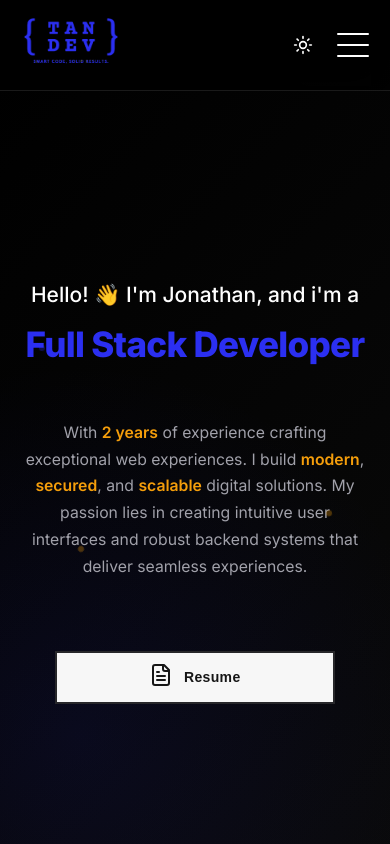
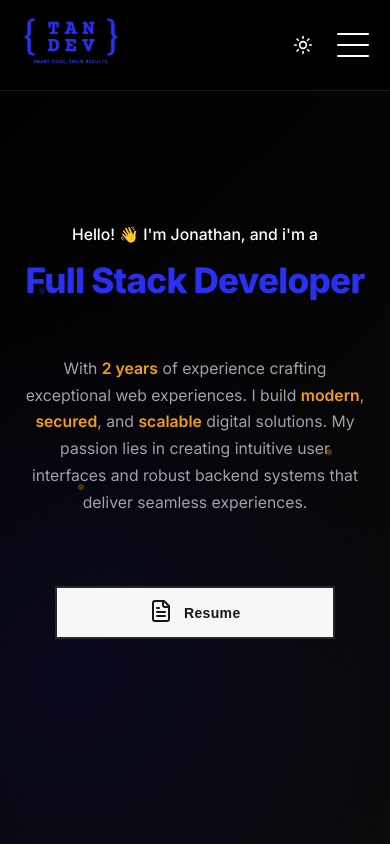
Before and after one commit to jon4thanDev/portfolio, a Next.js app: page / in a window 390 px wide. Shown: the top 844 px of the page. Built offline with nearby package versions, Linux system fonts and the light colour scheme.

Commit message:
debug: fix padding on mobile viewport

```diff
--- a/src/components/Sections/Hero/Hero.module.scss
+++ b/src/components/Sections/Hero/Hero.module.scss
@@ -367,8 +367,16 @@
 
 // Responsive design
 @media (max-width: 768px) {
+  .hero {
+    margin-top: 0;
+  }
+
+  .greetingLine {
+    font-size: var(--text-xl);
+  }
+
   .roleHighlight {
-    font-size: 3rem;
+    font-size: 4rem;
   }
 
   .roleSubtitle {
@@ -402,6 +410,10 @@
 }
 
 @media (max-width: 480px) {
+  .greetingLine {
+    font-size: var(--text-lg);
+  }
+
   .roleHighlight {
     font-size: 2.5rem;
   }
```
